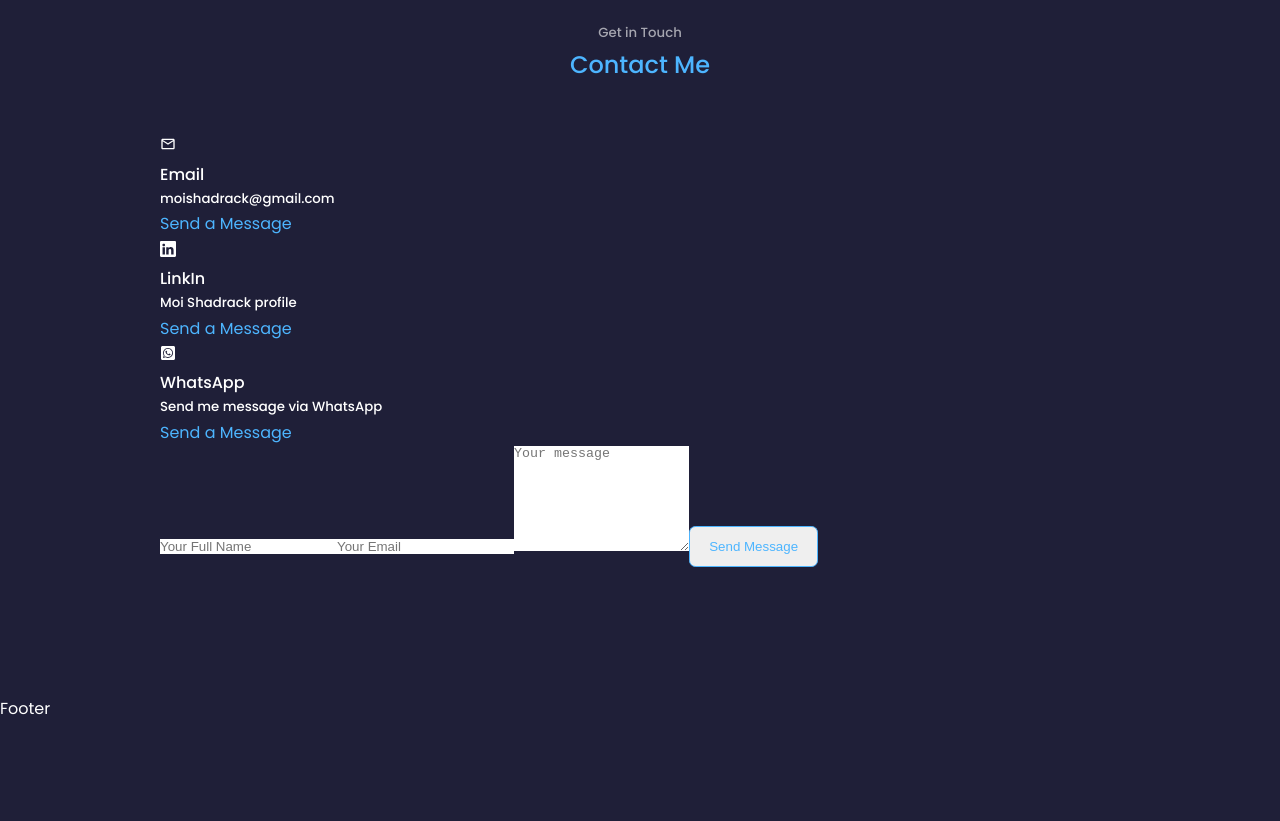
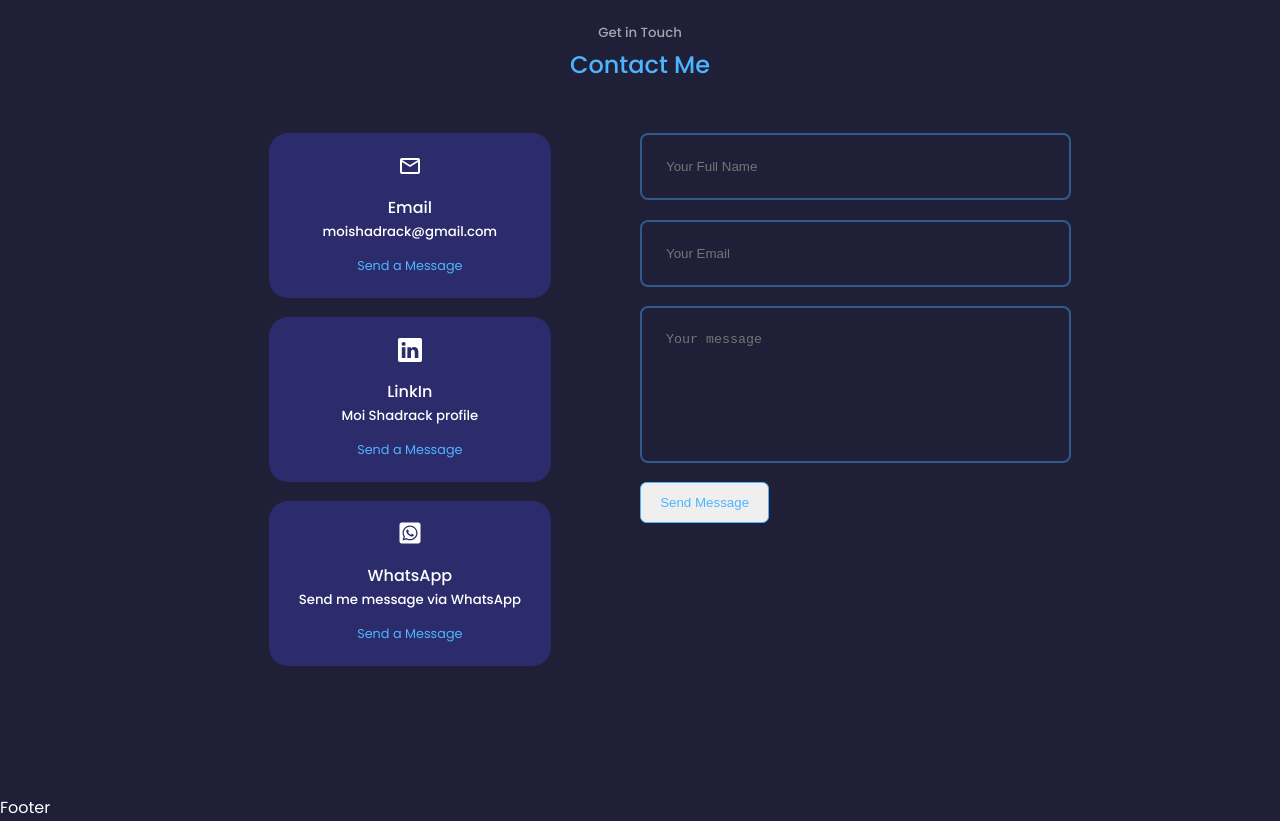
Before and after one commit to 12moi/portfolio-website, a React (Create React App) app: page / in a window 1280 px wide. Shown: the part 3760-4581 px from the top of the page. Before the commit the page ends 4482 px from the top, so only its background shows below. Built offline with nearby package versions, Linux system fonts and the light colour scheme.

Commit message:
add changes to styles

```diff
--- a/src/components/contact/Contact.jsx
+++ b/src/components/contact/Contact.jsx
@@ -13,19 +13,19 @@
       <div className='container contact__container'>
         <div className='contact__options'>
         <article className='contact__option'>
-          <MdOutlineMail/>
+          <MdOutlineMail className='contact__option-icon'/>
            <h4>Email</h4>
            <h5>moishadrack@gmail.com</h5>
            <a href='mailto:moishadrack.com' target="_blank" className=''>Send a Message</a>
         </article>
         <article className='contact__option'>
-          <BsLinkedin/>
+          <BsLinkedin className='contact__option-icon'/>
            <h4>LinkIn</h4>
            <h5>Moi Shadrack profile</h5>
            <a href='www.linkedin.com/in/moi-shadrack-8451a8227' target="_blank" className=''>Send a Message</a>
         </article>
         <article className='contact__option'>
-          <FaWhatsappSquare/>
+          <FaWhatsappSquare className='contact__option-icon'/>
            <h4>WhatsApp</h4>
            <h5>Send me message via WhatsApp</h5>
            <a href='https://api.whatsapp.com/send?phone=+254743235319' target="_blank" className=''>Send a Message</a>
--- a/src/components/contact/contact.css
+++ b/src/components/contact/contact.css
@@ -1,6 +1,51 @@
+.container.contact__container{
+    width: 58%;
+    display: grid;
+    grid-template-columns: 38% 58%;
+    gap: 12%;
 
+}
+.contact__options{
+    display: flex;
+    flex-direction: column;
+    gap: 1.2rem;
 
-.contact{
-    background-color: white;
-    color: black;
 }
+.contact__option{
+    background: var(--color-bg-variant);
+    padding: 1.2rem;
+    border-radius: 1.2rem;
+    text-align: center;
+    border: 1px solid transparent;
+    transition: var(--transition);
+}
+.contact__option:hover{
+    background: transparent;
+    border-color: var(--color-primary-variant);
+
+}
+.contact__option-icon{
+    font-size: 1.5rem;
+    margin-bottom: 0.5rem;
+}
+.contact__option a{
+    margin-top: 0.7rem;
+    display:inline-block ;
+    font-size: 0.8rem;
+
+}
+
+form {
+    display: flex;
+    flex-direction: column;
+    gap: 1.2rem;
+}
+input, textarea{
+    width: 100%;
+    padding: 1.5rem;
+    border-radius: 0.5rem;
+    background: transparent;
+    border: 2px solid var(--color-primary-variant);
+    resize: none;
+    color: var(--color-white);
+}
```
